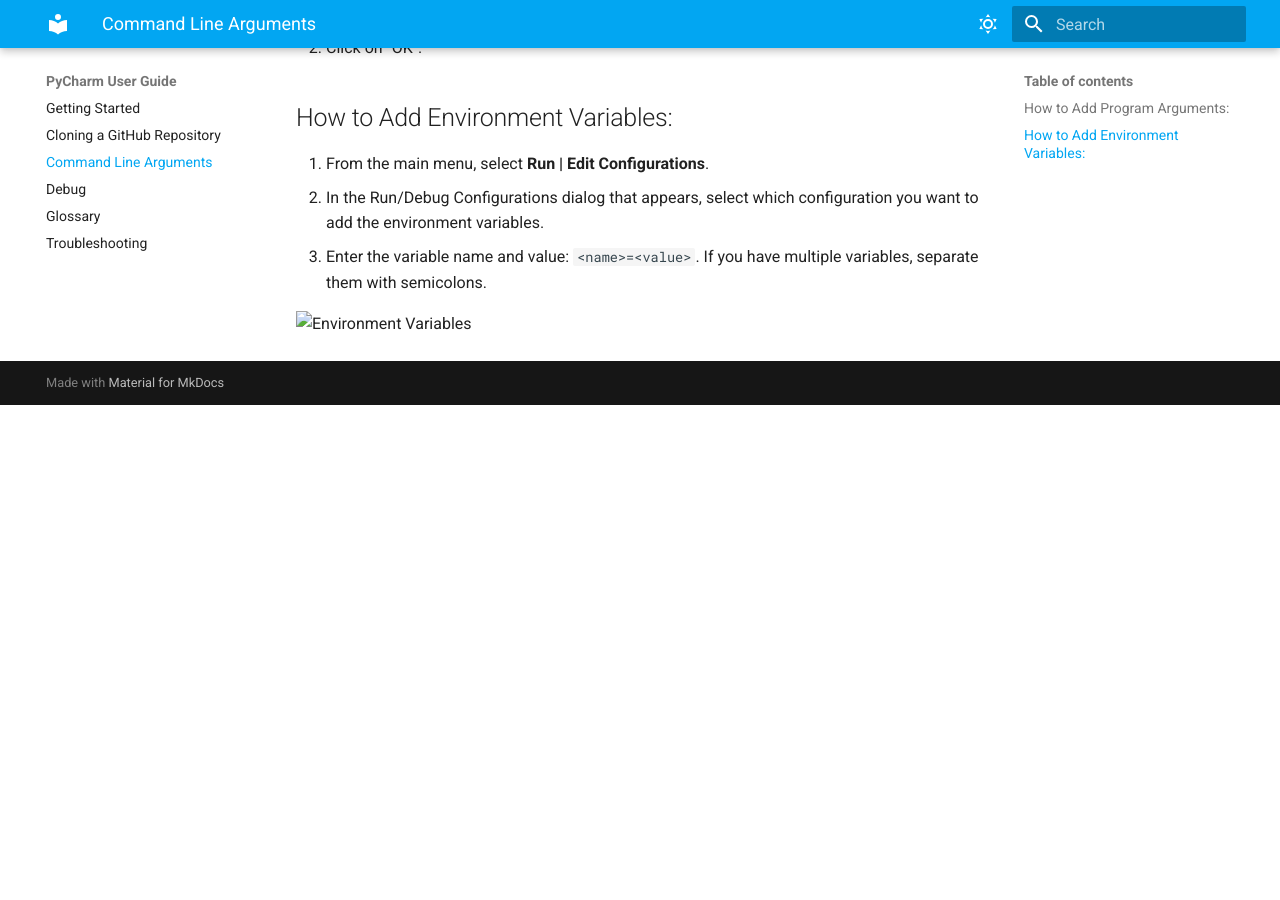
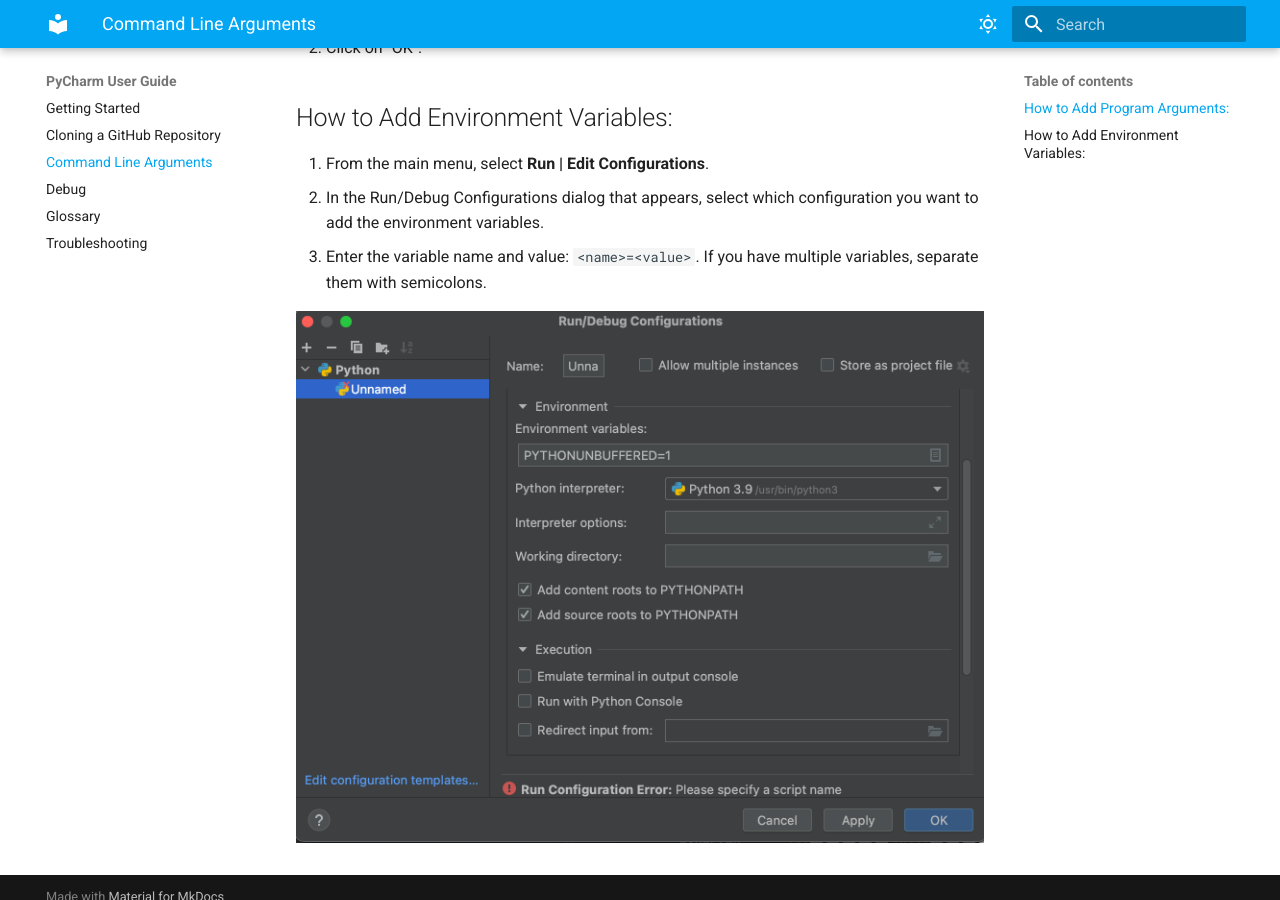
Before and after one commit to Ehsan138/UserGuide, an MkDocs documentation site: the page built from docs/command.md, in a window 1280 px wide and 900 px high, scrolled down 564 px. Built offline with MkDocs 1.6.1 and Material for MkDocs 9.7.7, drawn with Linux system fonts in a browser that asks for light colours; before the commit the page ends 969 px from its top, so only the background shows below that.

Commit message:
move the images

```diff
--- a/docs/command.md
+++ b/docs/command.md
@@ -21,4 +21,5 @@
 2. In the Run/Debug Configurations dialog that appears, select which configuration you want to add the environment variables.
 3. Enter the variable name and value: `<name>=<value>`. If you have multiple variables, separate them with semicolons.
 
-![Environment Variables](images/command/env_variables.png)
+
+![Environment Variables](./images/command/env_variables.png)
--- a/mkdocs.yml
+++ b/mkdocs.yml
@@ -107,3 +107,8 @@
   - pymdownx.emoji:
       emoji_index: !!python/name:materialx.emoji.twemoji
       emoji_generator: !!python/name:materialx.emoji.to_svg
+
+
+markdown_extensions:
+  - attr_list
+  - md_in_html
```
Also changed, not shown: docs/images/clone/clone_failed.png (renamed from images/clone/clone_failed.png), docs/images/clone/stop_cloning.png (renamed from images/clone/stop_cloning.png), docs/images/clone/welcome_screen.png (renamed from images/clone/welcome_screen.png), docs/images/command/configurations.png (renamed from images/command/configurations.png), docs/images/command/env_variables.png (renamed from images/command/env_variables.png), docs/images/command/parameters.png (renamed from images/command/parameters.png), docs/images/command/program_args.png (renamed from images/command/program_args.png).
